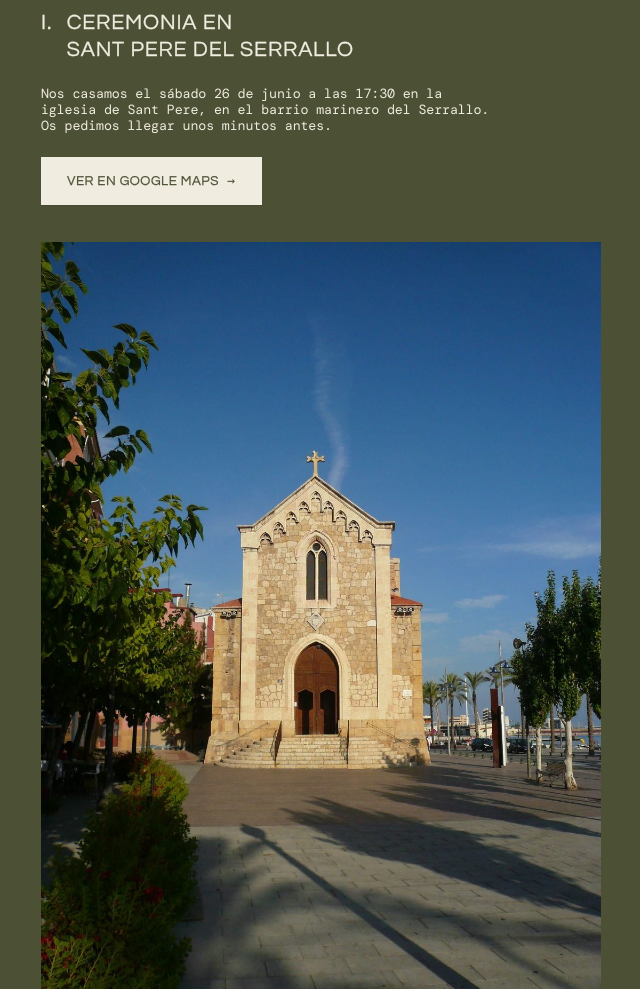
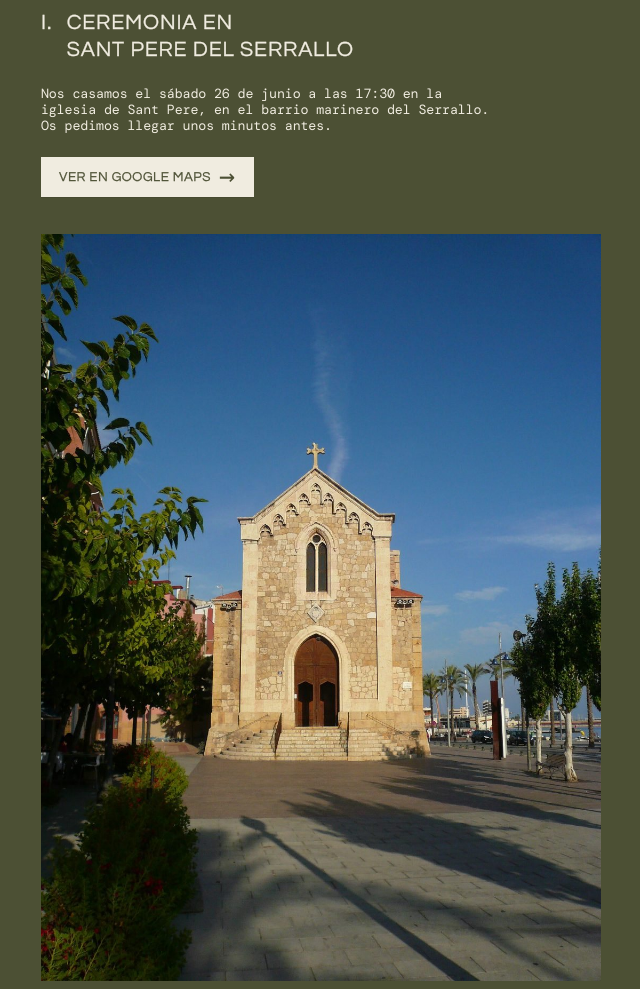
Before and after one commit to mariaymarc/mariaymarc.github.io, a plain HTML site: page index.html in a window 1280 px wide. Shown: the part 879-1868 px from the top of the page, without its empty margins (319-959 px from the left). Drawn offline with nearby package versions, Linux system fonts and the light colour scheme; a web font is replaced by a local one.

Commit message:
Tighter button padding, bigger arrows
Co-Authored-By: Claude Opus 5.5 <noreply@anthropic.com>
Claude-Session: https://claude.ai/code/session_01NVvXN2ZfjubBKEGKyT8HuS

```diff
--- a/index.html
+++ b/index.html
@@ -64,14 +64,14 @@ h2 .t{grid-column:2}
 .photo{margin-top:37px}
 .photo img{display:block;width:100%;height:auto;aspect-ratio:3/4;object-fit:cover}
 .caption{margin-top:8px;font-size:10.67px;line-height:13px;opacity:.7}
-.btn{display:inline-flex;align-items:center;justify-content:center;gap:8px;min-height:48px;padding:0 26px;border:0;border-radius:0;text-decoration:none;font-family:var(--display);text-transform:uppercase;letter-spacing:.04em;font-size:13.33px;-webkit-text-stroke:.25px currentColor;background:var(--olive);color:var(--cream);cursor:pointer;margin-top:23px;box-shadow:0 1px 0 rgba(0,0,0,.08);transition:background .2s,transform .1s}
+.btn{display:inline-flex;align-items:center;justify-content:center;gap:8px;min-height:40px;padding:0 18px;border:0;border-radius:0;text-decoration:none;font-family:var(--display);text-transform:uppercase;letter-spacing:.04em;font-size:13.33px;-webkit-text-stroke:.25px currentColor;background:var(--olive);color:var(--cream);cursor:pointer;margin-top:23px;box-shadow:0 1px 0 rgba(0,0,0,.08);transition:background .2s,transform .1s}
 .btn:hover{background:#3C4028}
 .btn:active{transform:translateY(1px)}
 .olive .btn{background:var(--cream);color:var(--olive)}
 .olive .btn:hover{background:#FFFFFF}
 .btn.ghost{background:transparent;color:var(--olive);box-shadow:inset 0 0 0 1px var(--olive)}
 .btn.ghost:hover{background:rgba(76,80,52,.08)}
-.btn::after{content:"→";-webkit-text-stroke:0;font-family:var(--mono)}
+.btn::after{content:"→";-webkit-text-stroke:0;font-family:var(--mono);font-size:26.67px;line-height:1;margin-top:-2px}
 .btn.noarrow::after{content:none}
 
 /* Date band */
```
